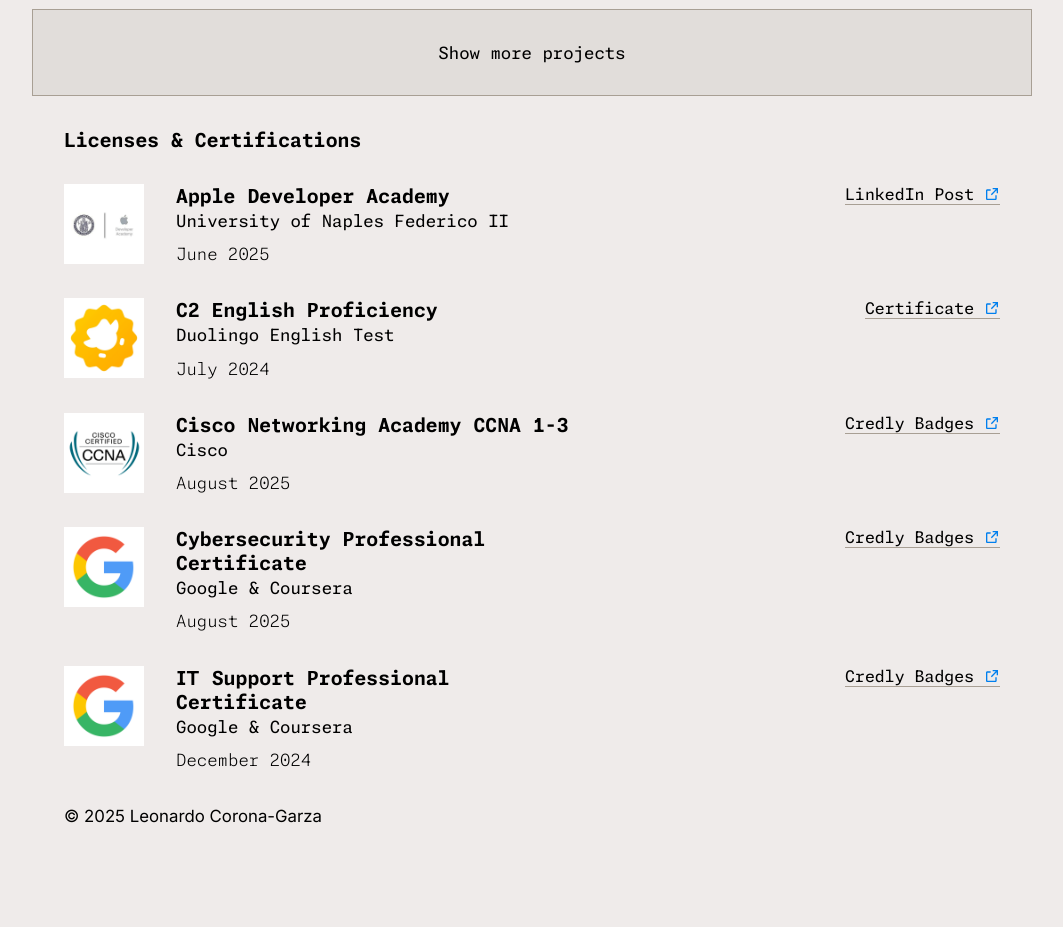
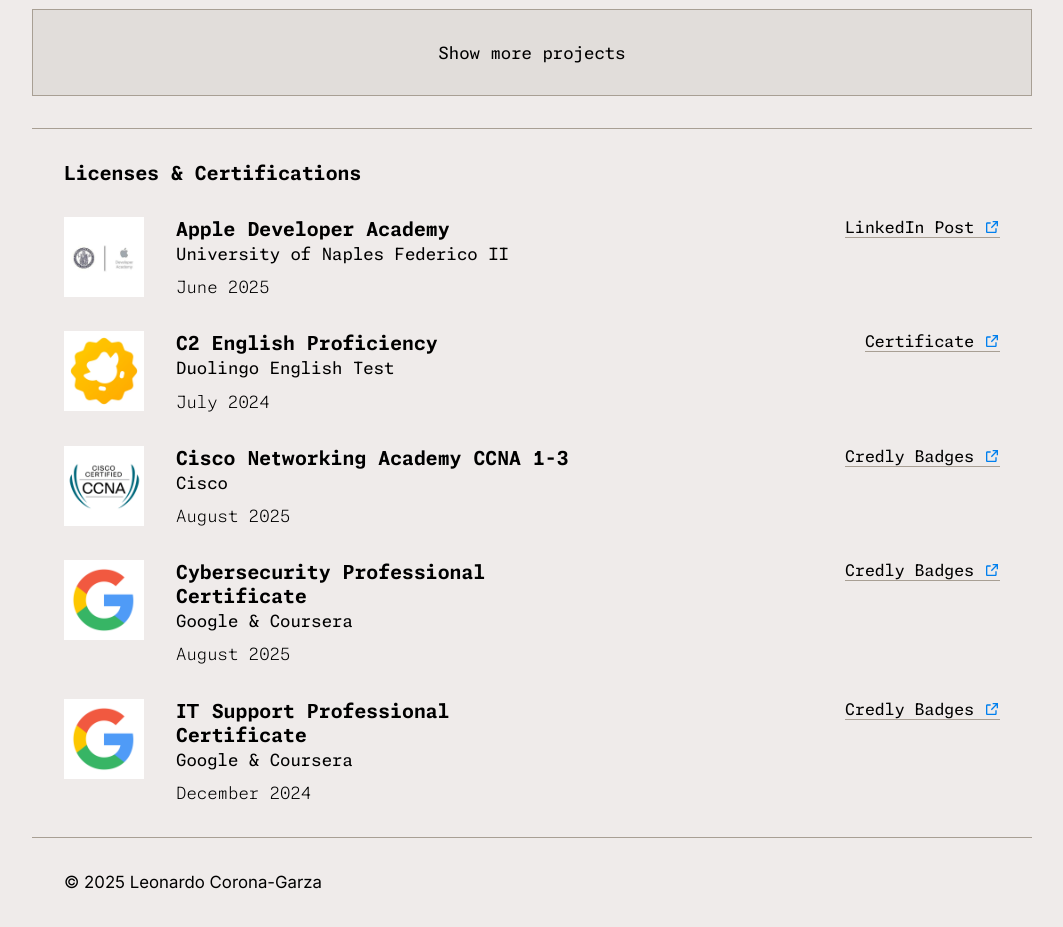
Before and after one commit to UmActually/UmActually.github.io, an Astro site: page / in a window 1280 px wide. Shown: the part 2600-3527 px from the top of the page, without its empty margins (108-1171 px from the left). Before the commit the page ends 3461 px from the top, so only its background shows below. Built offline with nearby package versions, Linux system fonts and the light colour scheme; Astro itself is replaced by a stand-in of ours.

Commit message:
Mark padding on clickable containers as important, add hr before licenses

```diff
--- a/src/pages/index.astro
+++ b/src/pages/index.astro
@@ -58,7 +58,9 @@
 
 	<ShowMoreButton/>
 
-	<div class="container margin-top">
+	<hr>
+
+	<div class="container">
 		<h2>Licenses & Certifications</h2>
 	</div>
 
@@ -67,9 +69,15 @@
 			<CertificationCard cert={cert} />
 		))}
 	</div>
+
+	<hr>
 </Page>
 
 <style>
+	hr {
+		margin: 2rem 0;
+	}
+
 	.about-me {
 		color: var(--fg-secondary);
 	}
--- a/src/styles/projects.css
+++ b/src/styles/projects.css
@@ -9,7 +9,7 @@
 
 .clickable:hover {
     transform: scale(1.01);
-    padding: calc(2rem - 1px);
+    padding: calc(2rem - 1px) !important;
     border-color: var(--accent-orange);
     border-width: 2px;
     cursor: pointer;
```
